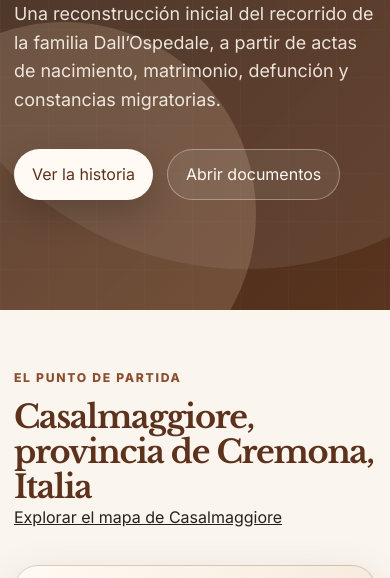
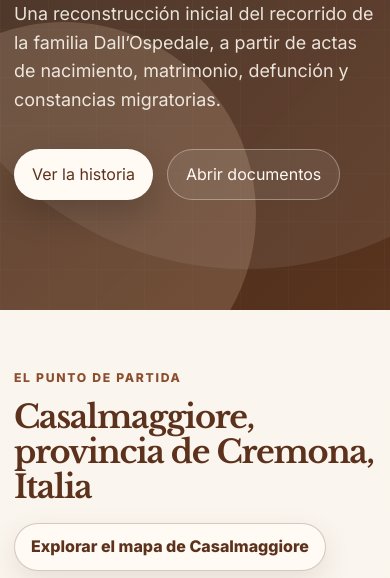
Before and after one commit to geoleti/Dall-Ospedale, a plain HTML site: page historia-dallospedale/index.html in a window 390 px wide. Shown: the part 499-1077 px from the top of the page. Drawn offline with nearby package versions, Linux system fonts and the light colour scheme.

Commit message:
Ajustar enlace a Casalmaggiore y nota migratoria

```diff
--- a/historia-dallospedale/index.html
+++ b/historia-dallospedale/index.html
@@ -6,6 +6,48 @@
   <title>Historia familiar Dall’Ospedale</title>
   <meta name="description" content="Historia familiar Dall’Ospedale: de Casalmaggiore a Buenos Aires, reconstruida a partir de actas civiles y registros migratorios." />
   <link rel="stylesheet" href="css/historia-dallospedale.css" />
+  <style>
+    .section__heading--with-action {
+      display: flex;
+      align-items: flex-end;
+      justify-content: space-between;
+      gap: 18px;
+    }
+
+    .map-link {
+      display: inline-flex;
+      align-items: center;
+      justify-content: center;
+      min-height: 44px;
+      padding: 10px 16px;
+      border-radius: 999px;
+      border: 1px solid rgba(93, 50, 29, 0.25);
+      background: #fffaf3;
+      color: #5d321d;
+      text-decoration: none;
+      font-weight: 800;
+      box-shadow: 0 10px 28px rgba(56, 37, 21, 0.10);
+      white-space: nowrap;
+    }
+
+    .map-link:hover,
+    .map-link:focus-visible {
+      background: #5d321d;
+      color: #fffaf3;
+      outline: none;
+    }
+
+    @media (max-width: 760px) {
+      .section__heading--with-action {
+        align-items: flex-start;
+        flex-direction: column;
+      }
+
+      .map-link {
+        white-space: normal;
+      }
+    }
+  </style>
 </head>
 <body>
   <header class="hero" id="inicio">
@@ -110,9 +152,9 @@
         <article class="card">
           <h3>Registros migratorios de 1890 y 1914</h3>
           <p>
-            Ambas constancias del AGN están a nombre de Giuseppe Dall’Ospedale, pero las edades transcriptas
-            no coinciden directamente con Pietro Luigi Giuseppe nacido en 1874. Conviene revisar las imágenes
-            originales o tratarlas como posibles coincidencias hasta confirmar que corresponden a la misma persona.
+            Según el acta de nacimiento, Pietro Luigi Giuseppe nació el 11 de marzo de 1874. Por eso,
+            al 3 de septiembre de 1890 debía tener 16 años, no 26; y al 10 de octubre de 1914 debía
+            tener 40 años, no 27. Por ahora, ninguno de los dos registros migratorios coincide con la edad real.
           </p>
         </article>
         <article class="card">
```
